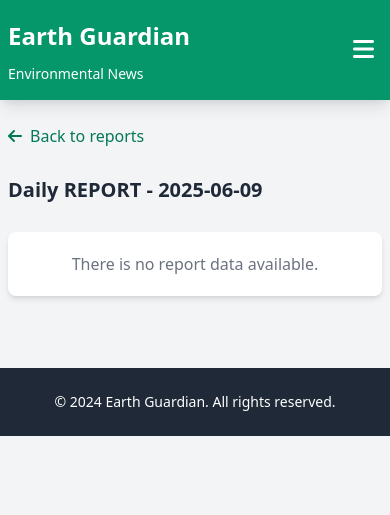
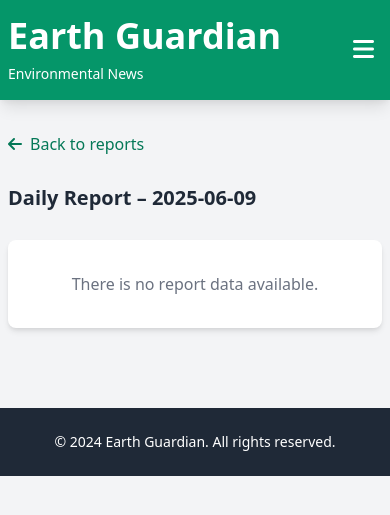
Before and after one commit to hulsfarmer/earthGuardian, a Flask app: page /reports/daily in a window 390 px wide. Shown: the top 515 px of the page. Run offline with Flask 2, Linux system fonts and the light colour scheme; data that the repository does not hold is empty.

Commit message:
Update report_detail.html

```diff
--- a/templates/report_detail.html
+++ b/templates/report_detail.html
@@ -1,17 +1,14 @@
 <!DOCTYPE html>
 <html lang="en">
 <head>
-    <meta charset="UTF-8">
-    <meta name="viewport" content="width=device-width, initial-scale=1.0">
-    <title>Earth Guardian - Report Detail</title>
-    <link href="https://cdn.jsdelivr.net/npm/tailwindcss@2.2.19/dist/tailwind.min.css" rel="stylesheet">
-    <link href="https://cdnjs.cloudflare.com/ajax/libs/font-awesome/6.0.0/css/all.min.css" rel="stylesheet">
+  <meta charset="UTF-8" />
+  <meta name="viewport" content="width=device-width, initial-scale=1.0" />
+  <title>Earth Guardian - {{ report_type|capitalize }} Report</title>
+  <link href="https://cdn.jsdelivr.net/npm/tailwindcss@2.2.19/dist/tailwind.min.css" rel="stylesheet" />
+  <link href="https://cdnjs.cloudflare.com/ajax/libs/font-awesome/6.0.0/css/all.min.css" rel="stylesheet" />
   <style>
     @media (max-width: 640px) {
-        h1.text-4xl { font-size: 1.5rem; }
       .container { padding-left: 0.5rem; padding-right: 0.5rem; }
-        .py-8 { padding-top: 1.5rem; padding-bottom: 1.5rem; }
-        .p-8 { padding: 1.25rem; }
       .text-3xl { font-size: 1.25rem; }
       .text-xl { font-size: 1rem; }
     }
@@ -19,7 +16,7 @@
 </head>
 <body class="bg-gray-100">
   <header class="bg-green-600 text-white shadow-lg sticky top-0 z-50">
-        <div class="container mx-auto px-4 py-4 flex flex-wrap justify-between items-center">
+    <div class="container mx-auto px-4 py-4 flex justify-between items-center">
       <a href="/" class="block">
         <h1 class="text-4xl font-bold hover:text-green-200 transition-colors">Earth Guardian</h1>
         <p class="mt-2 text-sm sm:text-base">Environmental News</p>
@@ -29,49 +26,49 @@
       </button>
       <nav id="main-nav" class="flex space-x-6 sm:flex hidden w-full sm:w-auto mt-4 sm:mt-0">
         <a href="/" class="px-4 py-2 rounded-md hover:bg-green-700 transition-colors duration-200 flex items-center">
-                    <i class="fas fa-newspaper mr-2"></i>
-                    News
+          <i class="fas fa-newspaper mr-2"></i>News
         </a>
         <a href="/trends" class="px-4 py-2 rounded-md hover:bg-green-700 transition-colors duration-200 flex items-center">
-                    <i class="fas fa-chart-line mr-2"></i>
-                    Trends
+          <i class="fas fa-chart-line mr-2"></i>Trends
         </a>
         <a href="/reports" class="px-4 py-2 rounded-md bg-green-800 font-bold flex items-center">
-                    <i class="fas fa-file-alt mr-2"></i>
-                    Reports
+          <i class="fas fa-file-alt mr-2"></i>Reports
         </a>
       </nav>
-        </div>
       <script>
         const menuBtn = document.getElementById('mobile-menu-toggle');
         const nav = document.getElementById('main-nav');
-          if(menuBtn) {
+        if (menuBtn) {
           menuBtn.addEventListener('click', () => {
             nav.classList.toggle('hidden');
           });
         }
       </script>
+    </div>
   </header>
+
   <main class="container mx-auto px-4 py-8">
-        <a href="/reports" class="inline-block mb-6 text-green-700 hover:underline"><i class="fas fa-arrow-left mr-2"></i>Back to reports </a>
-        <h1 class="text-3xl font-bold text-gray-800 mb-6">{{ report_type|capitalize }} REPORT - {{ date_str }}</h1>
+    <a href="/reports?date={{ date_str }}" class="inline-block mb-6 text-green-700 hover:underline">
+      <i class="fas fa-arrow-left mr-2"></i>Back to reports
+    </a>
+    <h1 class="text-3xl font-bold text-gray-800 mb-6">
+      {{ report_type|capitalize }} Report – {{ date_str }}
+    </h1>
+
     {% if not report %}
       <div class="bg-white rounded-lg shadow-md p-8 text-center text-gray-500">
         <p>There is no report data available.</p>
       </div>
     {% else %}
       <div class="bg-white rounded-lg shadow-md p-8 text-gray-700">
-                <div class="markdown-body" style="line-height: 1.8; font-size: 1.05rem;">
+        <!-- 줄바꿈이 <br>로 변환된 순수 텍스트를 safe로 출력 -->
+        <div style="line-height: 1.8; font-size: 1.05rem;">
           {{ report|safe }}
         </div>
-                <style>
-                    .markdown-body p { margin-top: 1.2em; margin-bottom: 1.2em; }
-                    .markdown-body h2, .markdown-body h3, .markdown-body h4 { margin-top: 2em; margin-bottom: 1em; }
-                    .markdown-body ul, .markdown-body ol { margin-top: 1em; margin-bottom: 1em; }
-                </style>
       </div>
     {% endif %}
   </main>
+
   <footer class="bg-gray-800 text-white py-6 mt-12 text-sm sm:text-base">
     <div class="container mx-auto px-4 text-center">
       <p>© 2024 Earth Guardian. All rights reserved.</p>
```
Lines whose indentation alone changed are shown as unchanged.
